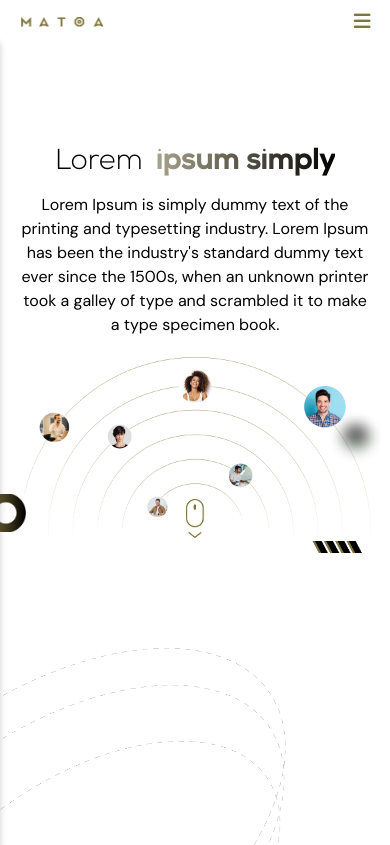
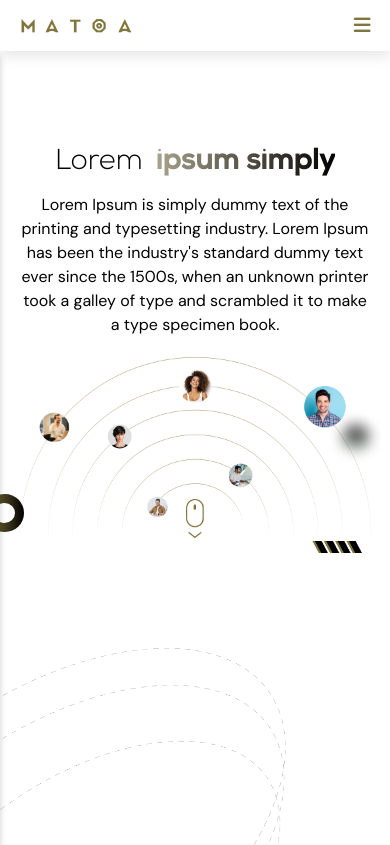
Before and after one commit to muneebali500/GLTest, a website built with Vite: page index.html in a window 390 px wide. Shown: the top 845 px of the page. Built offline with nearby package versions, Linux system fonts and the light colour scheme.

Commit message:
fixed header shadowon sm screens

```diff
--- a/css/index.css
+++ b/css/index.css
@@ -82,12 +82,14 @@ input {
 
 /* ---------------------------------------- HEADER SECTION --------------------------------------------- */
 #header {
-  padding: 2.6rem 0;
   width: 100%;
   background: white;
   position: fixed;
   top: 0;
   z-index: 10;
+  height: 8rem;
+  display: flex;
+  align-items: center;
 }
 
 #header.fixed {
@@ -156,7 +158,6 @@ input {
 #hero {
   position: relative;
   padding: 20rem 0 10rem;
-  /* display: none; */
 }
 
 #hero .main-container {
@@ -246,11 +247,17 @@ input {
 }
 
 #hero .partial-circle {
-  width: 4rem;
+  position: absolute;
+  left: -2.3rem;
+  bottom: 12%;
+  border: 1.5rem solid transparent;
+  border-radius: 50%;
+  background: linear-gradient(to right, white, white),
+    linear-gradient(to right, #80753d 7%, #000 100%);
+  background-clip: padding-box, border-box;
+  background-origin: padding-box, border-box;
+  width: 6rem;
   height: 6rem;
-  position: absolute;
-  left: 0;
-  bottom: 12%;
 }
 
 /* ----------------------------------------- TEAM SECTION ---------------------------------------------- */
@@ -258,7 +265,6 @@ input {
   overflow: hidden;
   padding-top: 1rem;
   padding-bottom: 5rem;
-  /* display: none; */
 }
 
 #team .content-container {
@@ -363,7 +369,6 @@ input {
 /* --------------------------------------- PRODUCTS SECTION -------------------------------------------- */
 #products {
   padding: 6rem 0;
-  /* display: none; */
 }
 
 #products .content-container {
@@ -450,7 +455,6 @@ input {
 /* --------------------------------------- FEATURES SECTION -------------------------------------------- */
 #features {
   padding: 6rem 0;
-  /* display: none; */
 }
 
 #features .content-container {
@@ -504,7 +508,6 @@ input {
 #contact {
   padding-top: 8rem;
   padding-bottom: 12rem;
-  /* display: none; */
 }
 
 #contact .content-container {
@@ -768,11 +771,15 @@ input {
 }
 
 @media only screen and (max-width: 768px) {
+  #header {
+    box-shadow: 0 1rem 2rem rgba(0, 0, 0, 0.1);
+  }
+
   #header .nav {
     position: fixed;
-    top: 38px;
+    top: 8rem;
     left: 0;
-    height: calc(100vh - 38px);
+    height: calc(100vh - 8rem);
     width: 40rem;
     background-color: #ffffff;
     flex-direction: column;
@@ -801,6 +808,10 @@ input {
   #header .hamburger {
     display: block;
   }
+
+  #products .tab {
+    font-size: 12px;
+  }
 }
 
 @media only screen and (max-width: 640px) {
@@ -809,7 +820,7 @@ input {
   }
 
   #header .company-logo {
-    width: 24%;
+    width: 32%;
   }
 
   #hero .green-circle,
--- a/index.html
+++ b/index.html
@@ -117,12 +117,13 @@
         <img src="/images/frame.png" alt="Frame" loading="lazy" class="frame" />
       </div>
 
-      <img
+      <div class="partial-circle"></div>
+      <!-- <img
         src="/images/partial-circle.png"
         alt="Frame"
         loading="lazy"
         class="partial-circle"
-      />
+      /> -->
     </section>
 
     <!------------------------------------------ TEAM SECTION ---------------------------------------------->
```
